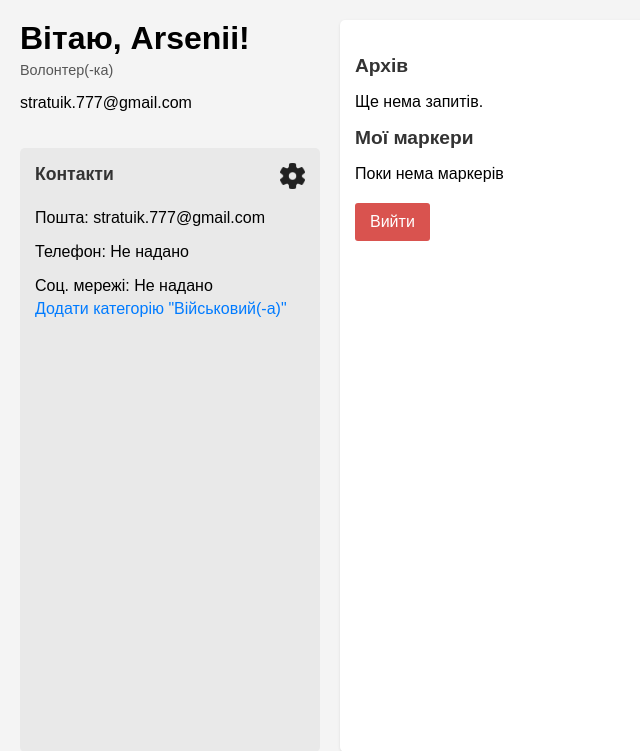
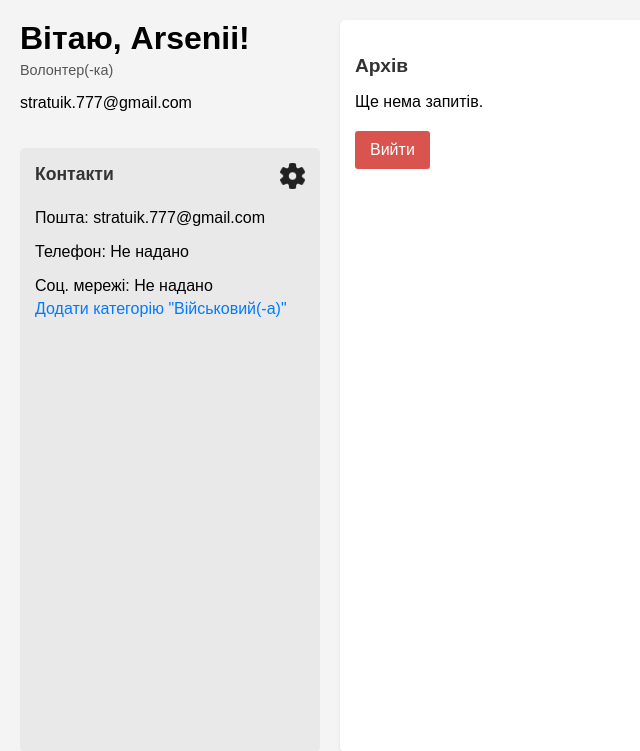
Before and after one commit to bohda6na-afk/Koyeb, a Django app: page /auth/personal/ in a window 1280 px wide. Shown: the top 751 px of the page, without its empty margins (0-640 px from the left). Run offline with Django 5.2, Linux system fonts and the light colour scheme; a user stored in the database is signed in; data comes from the database, SQL or seed files in the repository; data that the repository does not hold is empty.

Commit message:
fixed 'my_marker' section on personal page

```diff
--- a/wartrace/authentication/templates/personal_page.html
+++ b/wartrace/authentication/templates/personal_page.html
@@ -104,11 +104,6 @@
             {% endif %}
         </div>
 
-        <h2>Мої маркери</h2>
-        {% if not my_markers %}
-        <p>Поки нема маркерів</p>
-        {% endif %}
-
         <form method="post" action="{% url 'logout' %}">
             {% csrf_token %}
             <button type="submit">Вийти</button>
```
